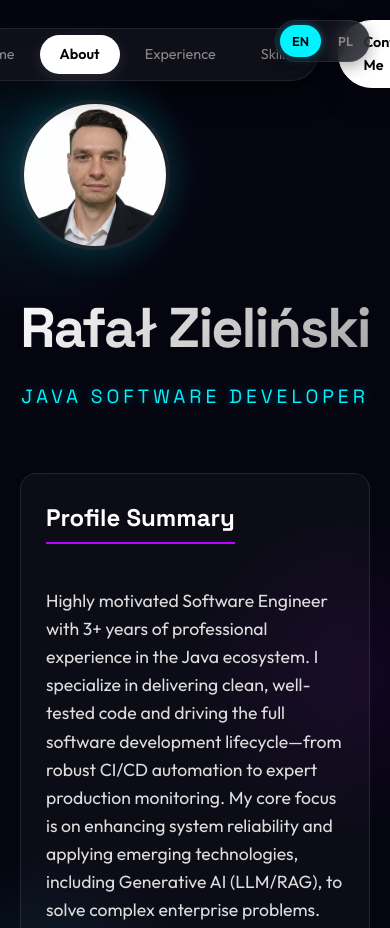
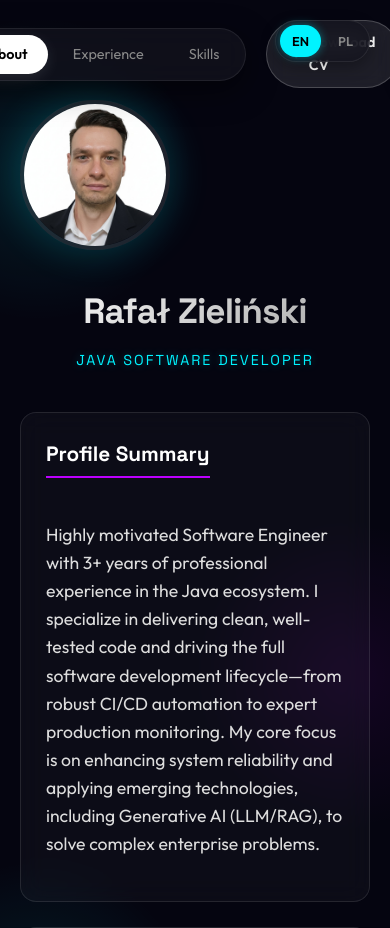
Before and after one commit to rafalz94/my_cv_page, a plain HTML site: page index.html in a window 390 px wide. Shown: the top 928 px of the page. Drawn offline with nearby package versions, Linux system fonts and the light colour scheme.

Commit message:
Add Download CV button, fix mobile headers, fix CSS lint

```diff
--- a/index.html
+++ b/index.html
@@ -106,6 +106,7 @@
             letter-spacing: -2px;
             background: linear-gradient(135deg, #fff 0%, #a5a5a5 100%);
             -webkit-background-clip: text;
+            background-clip: text;
             -webkit-text-fill-color: transparent;
             margin-bottom: 10px;
             text-align: center;
@@ -130,6 +131,24 @@
             position: relative;
             padding-bottom: 5px;
             border-bottom: 2px solid var(--secondary-glow);
+        }
+
+        /* Mobile Header Adjustments */
+        @media (max-width: 768px) {
+            h1 {
+                font-size: 2.2rem;
+                letter-spacing: -1px;
+            }
+
+            h2.role-title {
+                font-size: 0.9rem;
+                letter-spacing: 2px;
+                margin-bottom: 40px;
+            }
+
+            h3.section-title {
+                font-size: 1.3rem;
+            }
         }
 
         p,
@@ -372,9 +391,33 @@
             border: 1px solid white;
         }
 
+        .download-btn {
+            pointer-events: auto;
+            background: rgba(255, 255, 255, 0.1);
+            color: #fff;
+            padding: 10px 24px;
+            border-radius: 100px;
+            font-weight: 600;
+            font-size: 0.9rem;
+            text-decoration: none;
+            backdrop-filter: blur(10px);
+            -webkit-backdrop-filter: blur(10px);
+            border: 1px solid rgba(255, 255, 255, 0.2);
+            transition: all 0.3s ease;
+            display: flex;
+            align-items: center;
+            gap: 8px;
+        }
+
+        .download-btn:hover {
+            background: rgba(255, 255, 255, 0.2);
+            border-color: #fff;
+            transform: translateY(-2px);
+        }
+
         .contact-btn:hover {
             transform: scale(1.05);
-            background: #f0f0f0;
+            box-shadow: 0 0 20px rgba(255, 255, 255, 0.5);
         }
 
         /* Adjust layout to make room for fixed header */
@@ -517,7 +560,13 @@
         </div>
 
         <!-- Separate Contact Button to match reference -->
-        <a href="mailto:rafal.zielinskii@outlook.com" class="contact-btn" data-i18n="nav_contact">Contact Me</a>
+        <div style="display: flex; gap: 10px; pointer-events: auto;">
+            <a href="resources/cv_rafal_zielinski_java_software_developer.pdf" target="_blank" class="download-btn"
+                data-i18n="nav_download">
+                <span>↓</span> Download CV
+            </a>
+            <a href="mailto:rafal.zielinskii@outlook.com" class="contact-btn" data-i18n="nav_contact">Contact Me</a>
+        </div>
     </nav>
 
     <!-- Language Switcher -->
@@ -752,6 +801,7 @@
                 nav_exp: "Experience",
                 nav_skills: "Skills",
                 nav_contact: "Contact Me",
+                nav_download: "↓ Download CV",
 
                 // Header
                 role: "Java Software Developer / DevOps",
@@ -803,6 +853,7 @@
                 nav_exp: "Doświadczenie",
                 nav_skills: "Umiejętności",
                 nav_contact: "Kontakt",
+                nav_download: "↓ Pobierz CV",
 
                 // Header
                 role: "Programista Java / DevOps",
```
Also changed, not shown: 1 other file.
